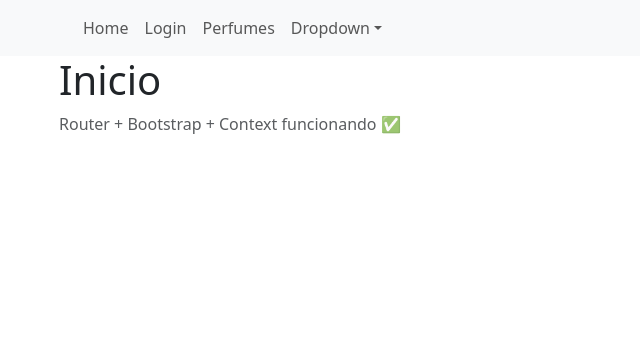
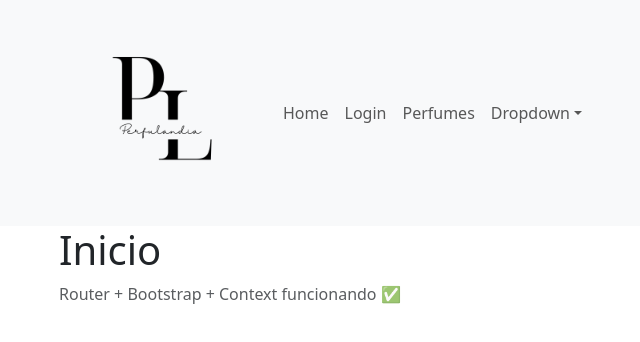
Before and after one commit to PerfulandiaSPA/perfulandia, a React (Create React App) app: page / in a window 1280 px wide. Shown: the top 342 px of the page, without its empty margins (23-663 px from the left). Built offline with nearby package versions, Linux system fonts and the light colour scheme.

Commit message:
Pusheo Ro

```diff
--- a/src/App.js
+++ b/src/App.js
@@ -1,14 +1,18 @@
 import React from 'react';
 
-import AppRoutes from './app/AppRoutes'; // ✅ ruta corregida
+import AppRoutes from './app/AppRoutes';
 import NavBar from './components/NavBar';
+import { AppProvider } from './context/AppContext';
 
 
 function App() {
   return (
     <div className='App'>
-      <NavBar />
-      <AppRoutes />
+      {/* AppProvider Engloba todas las pantallas lo que quiere decir que es una funcion Global */}
+      <AppProvider>
+        <NavBar />
+        <AppRoutes />
+      </AppProvider>
     </div>
   );
 }
--- a/src/components/NavBar.jsx
+++ b/src/components/NavBar.jsx
@@ -8,7 +8,8 @@ function NavBar() {
   return (
     <Navbar expand="lg" className="bg-body-tertiary">
       <Container>
-        <Navbar.Brand as={Link} to="/sources/p_3.png"></Navbar.Brand>  {/* Usamos Link para el logo */}
+        <Navbar.Brand as={Link} to="/">  <img src="/images/P1.png" alt="Logo" style={{ width: '200px' }} /></Navbar.Brand>  {/* Usamos Link para el logo */}
+
         <Navbar.Toggle aria-controls="basic-navbar-nav" />
         <Navbar.Collapse id="basic-navbar-nav">
           <Nav className="me-auto">
@@ -26,7 +27,7 @@ function NavBar() {
           </Nav>
         </Navbar.Collapse>
       </Container>
-    </Navbar>
+    </Navbar >
   );
 }
 
```
Also changed, not shown: public/images/P1.png (added), public/images/p_3.png (renamed from src/sources/p_3.png).
